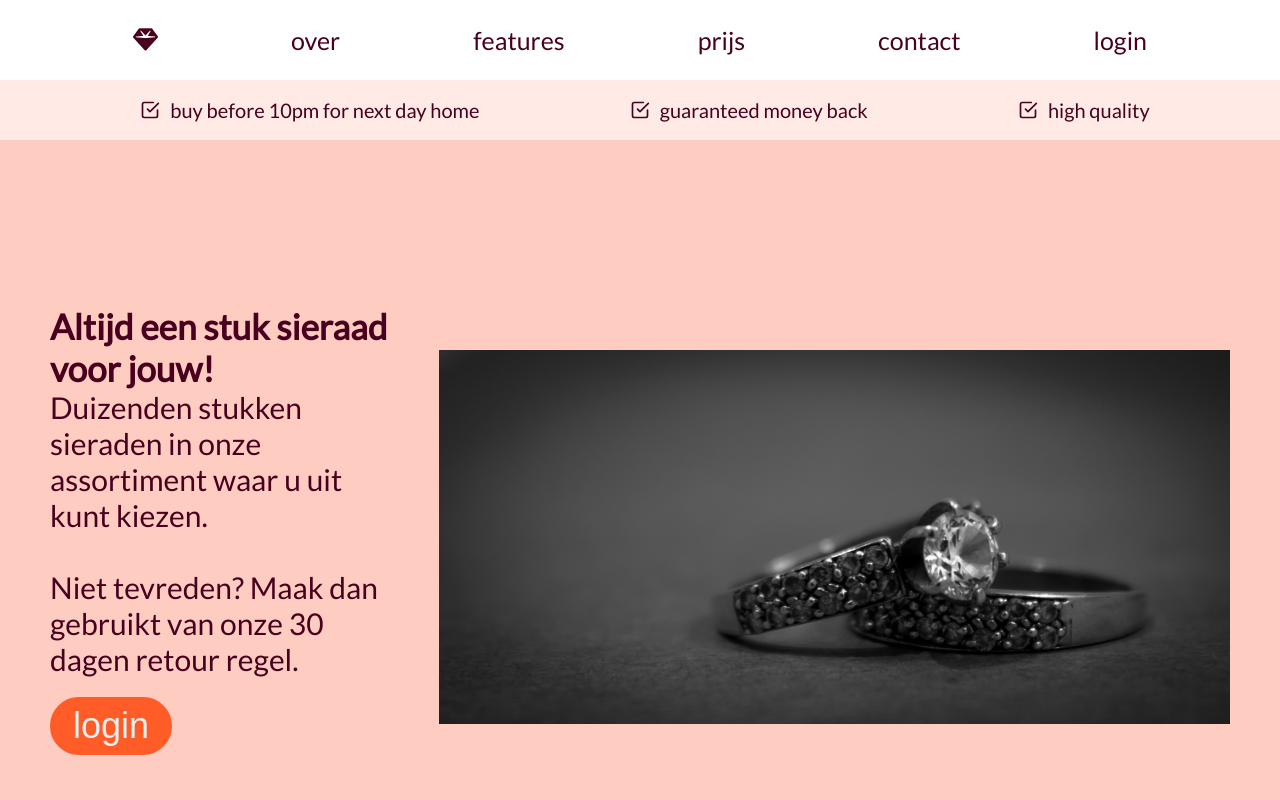
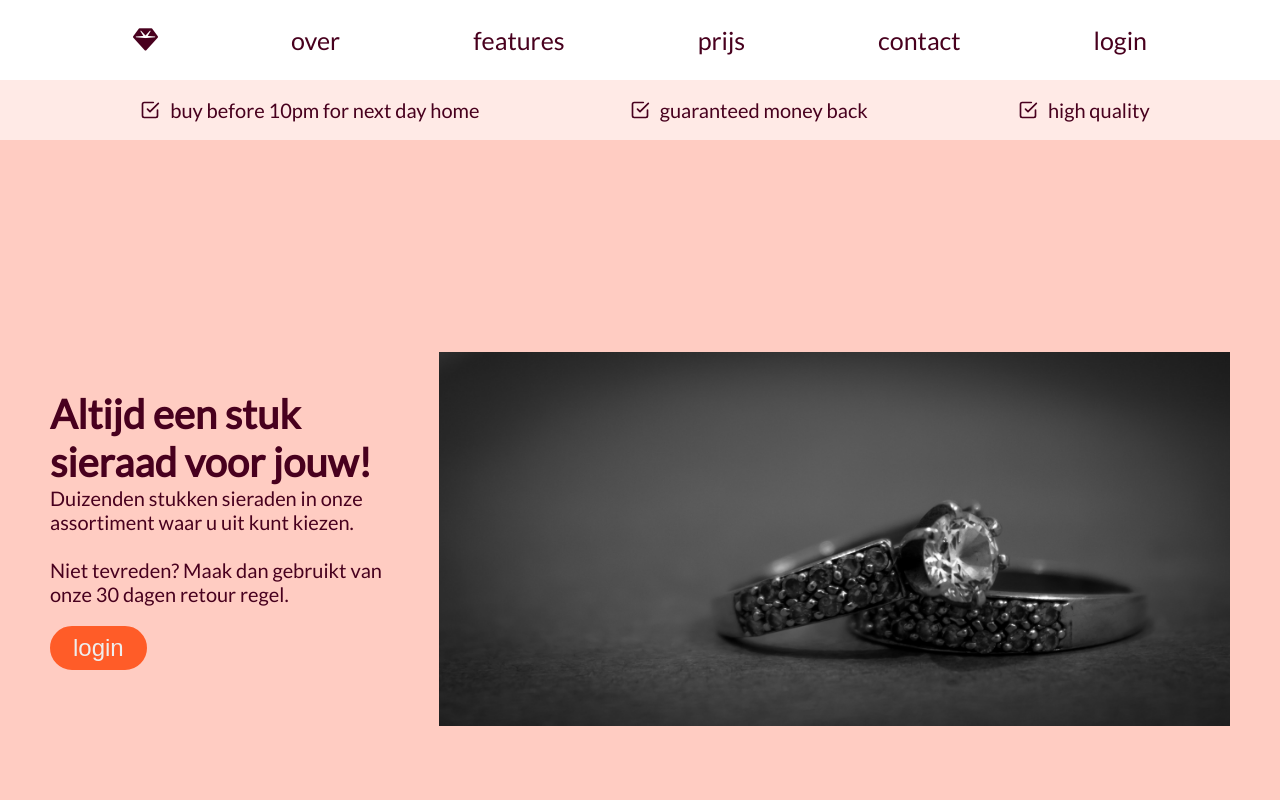
Before and after one commit to Shihua-liu/spark, a React app in the folder spark/: page / in a window 1280 px wide. Shown: the top 800 px of the page. Built offline with nearby package versions, Linux system fonts and the light colour scheme.

Commit message:
font size in landing age veranderd

```diff
--- a/spark/src/components/firstpage/bigPicture/bigPicture.css
+++ b/spark/src/components/firstpage/bigPicture/bigPicture.css
@@ -1,7 +1,6 @@
 .landing{
     min-height: 100vh;
     padding: 5rem;
-    font-size: 300%;
     color: #48001e;
     display: flex;
     flex-direction: row;
@@ -11,9 +10,14 @@
     gap: 5rem;
 }
 
+.landing__head{
+    font-size: 200%;
+}
+
 .landing__text{
     width: 30%;
     height: 100%;
+    font-size: 200%;
 }
 
 .landing__btn{
```
